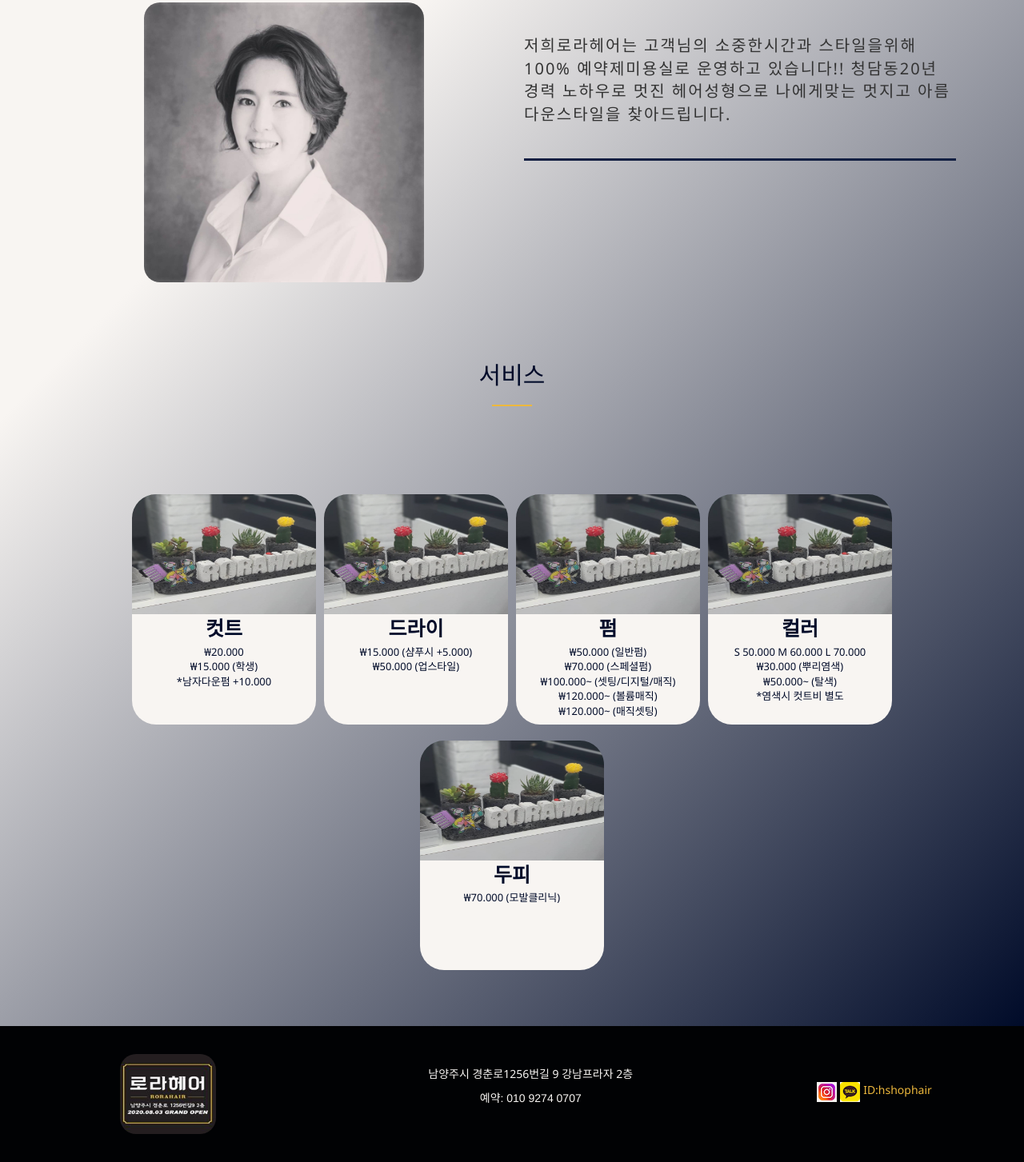
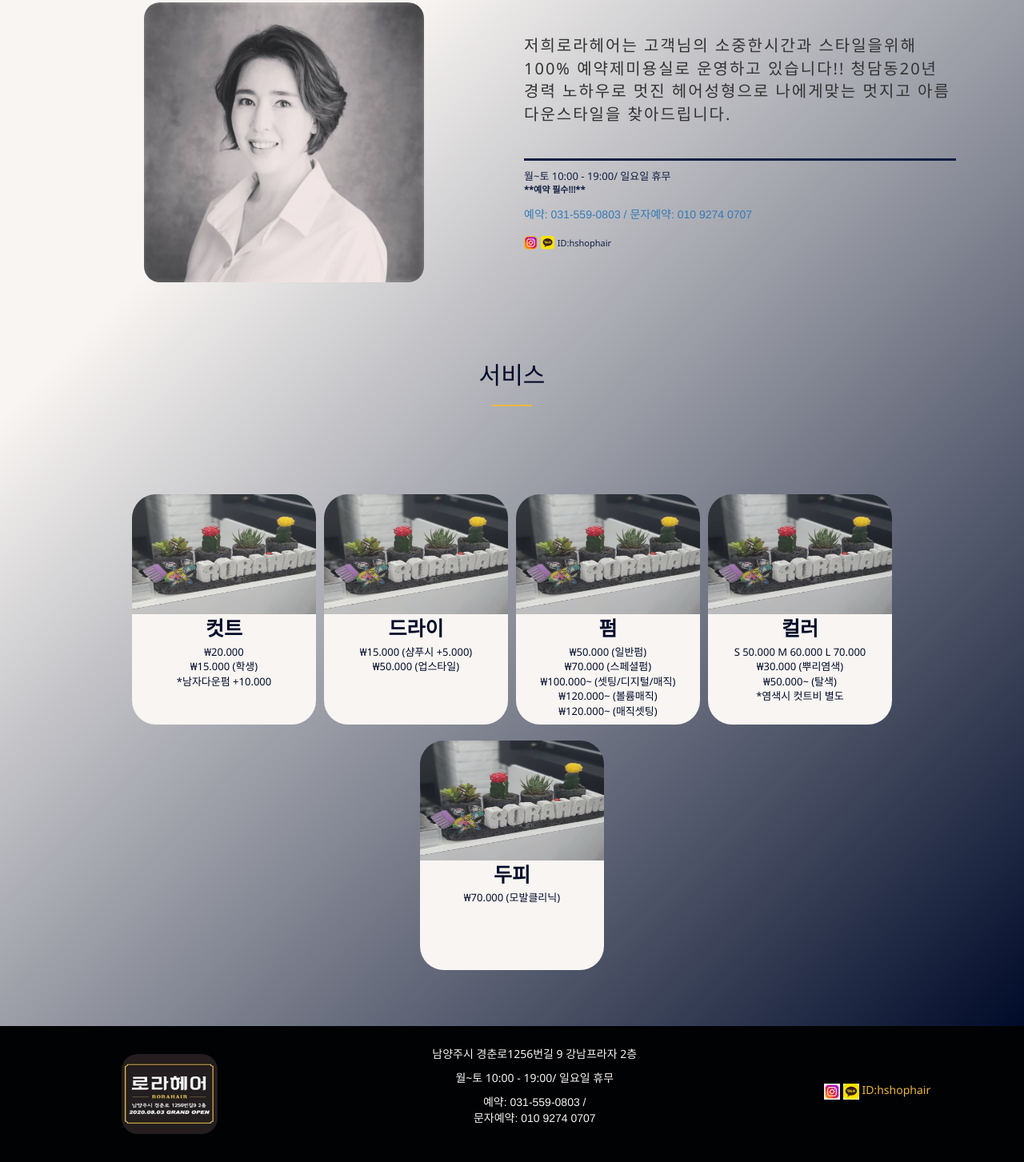
Before and after one commit to anjiae/rorahair, a plain HTML site: page index.html in a window 1280 px wide. Shown: the part 574-2027 px from the top of the page at 80% size. Drawn offline with nearby package versions, Linux system fonts and the light colour scheme.

Commit message:
+css, html

```diff
--- a/css/responsive.css
+++ b/css/responsive.css
@@ -2,19 +2,22 @@
 
 @media all and (max-width:1024px) {
 
-  /* HEADER */
-  .navbar__menu {
-    display: none;
-  }
-  .navbar__toggle-Btn {
-    display: block;
-  }
-
-  /* Main */
 
 }
 
 @media all and (max-width: 768px) {
+  #navbar {
+    display: block;
+    width: 100%;
+  }
+  .logo {
+    text-align: center;
+  }
+
+  .navbar__menu {
+    display: none;
+  }
+
   #contact {
     flex-direction: column;
 }
--- a/css/style.css
+++ b/css/style.css
@@ -167,6 +167,41 @@
     border-bottom: 3px solid #121f42;
 }
 
+.rora__small__contact {
+    color: #121f42;
+    font-size: 13px;
+    display: block;
+}
+
+.rora__small__contact strong {
+    font-size: 11px;
+}
+
+.rora__small__contact a {
+    color: #121f42;
+    display: inline-block;
+}
+
+.about__sns {
+    margin-top: 15px;
+}
+.about__sns img {
+    width: 17px;
+    height: 17px;
+}
+
+.about__insta__icon {
+    background-color: #edb83d;
+    border-radius: 5px;
+}
+
+.about__kakao p {
+    display: inline-block;
+    color: #121f42;
+    font-size: 11px;
+    margin: 3px 0;
+}
+
 /* Service Menu */
 
 .service__menu {
@@ -257,8 +292,8 @@ address a {
 }
 
 .sns img {
-    width: 25px;
-    height: 25px;
+    width: 20px;
+    height: 20px;
     background-color: #f8f5f2;
 }
 
--- a/index.html
+++ b/index.html
@@ -39,13 +39,6 @@
 </head>
 <body>
     <div id="wrap">
-        <!-- Navbar Mobile Menu -->
-        <div id="mobile__navbar">
-            <div>
-
-            </div>
-        </div>
-
         <!-- Header -->
         <div id="header" data-link="#header">
             <div>
@@ -58,11 +51,11 @@
                         <li class="navbar__menu__list" data-link="#service">서비스</li>
                         <li class="navbar__menu__list" data-link="#about">예약/문의</li>
                     </ul>
-                    <button class="navbar__toggle-Btn">
+                    <!-- <button class="navbar__toggle-Btn">
                         <i class="navbar__toggle-Btn__line"></i>
                         <i class="navbar__toggle-Btn__line"></i>
                         <i class="navbar__toggle-Btn__line"></i>
-                    </button>
+                    </button> -->
                 </nav>
             </div>
         </div>
@@ -98,6 +91,21 @@
                             예약제미용실로 운영하고 있습니다!! 청담동20년 경력 노하우로
                             멋진 헤어성형으로 나에게맞는 멋지고 아름다운스타일을 찾아드립니다.
                             </p>
+                            <p class="rora__small__contact">
+                                월~토 10:00 - 19:00/ 일요일 휴무<br>
+                                <strong>**예약 필수!!!**</strong>
+                            </p>
+                            <a href="tel:031-559-0803">예약: 031-559-0803 / </a>
+                            <a href="sms:010 9274 0707">문자예약: 010 9274 0707</a>
+                            <div class="about__sns">
+                                <a href="https://www.instagram.com/rora_hair_shop/" target="_blank" class="about__insta">
+                                    <img src="imgs/instagram.png" alt="" class="about__insta__icon">
+                                </a>
+                                <a href="http://qr.kakao.com/talk/HqJypcDp4qsFRXj7eesH0p0QjEY-" target="_blank" class="about__kakao">
+                                    <img src="imgs/kakao.png" alt="" class="about__kakao__icon">
+                                    <p>ID:hshophair </p>
+                                </a>
+                            </div>
                         </div>
                     </div>
                 </section>
@@ -192,7 +200,9 @@
                     </div>
                     <address>
                         <p>남양주시 경춘로1256번길 9 강남프라자 2층</p>
-                        <a href="sms:010 9274 0707">예약: 010 9274 0707</a>
+                        <p>월~토 10:00 - 19:00/ 일요일 휴무</p>
+                        <a href="tel:031-559-0803">예약: 031-559-0803 / </a>
+                        <a href="sms:010 9274 0707">문자예약: 010 9274 0707</a>
                     </address>
                     <div class="sns">
                         <a href="https://www.instagram.com/rora_hair_shop/" target="_blank" class="insta">
```
